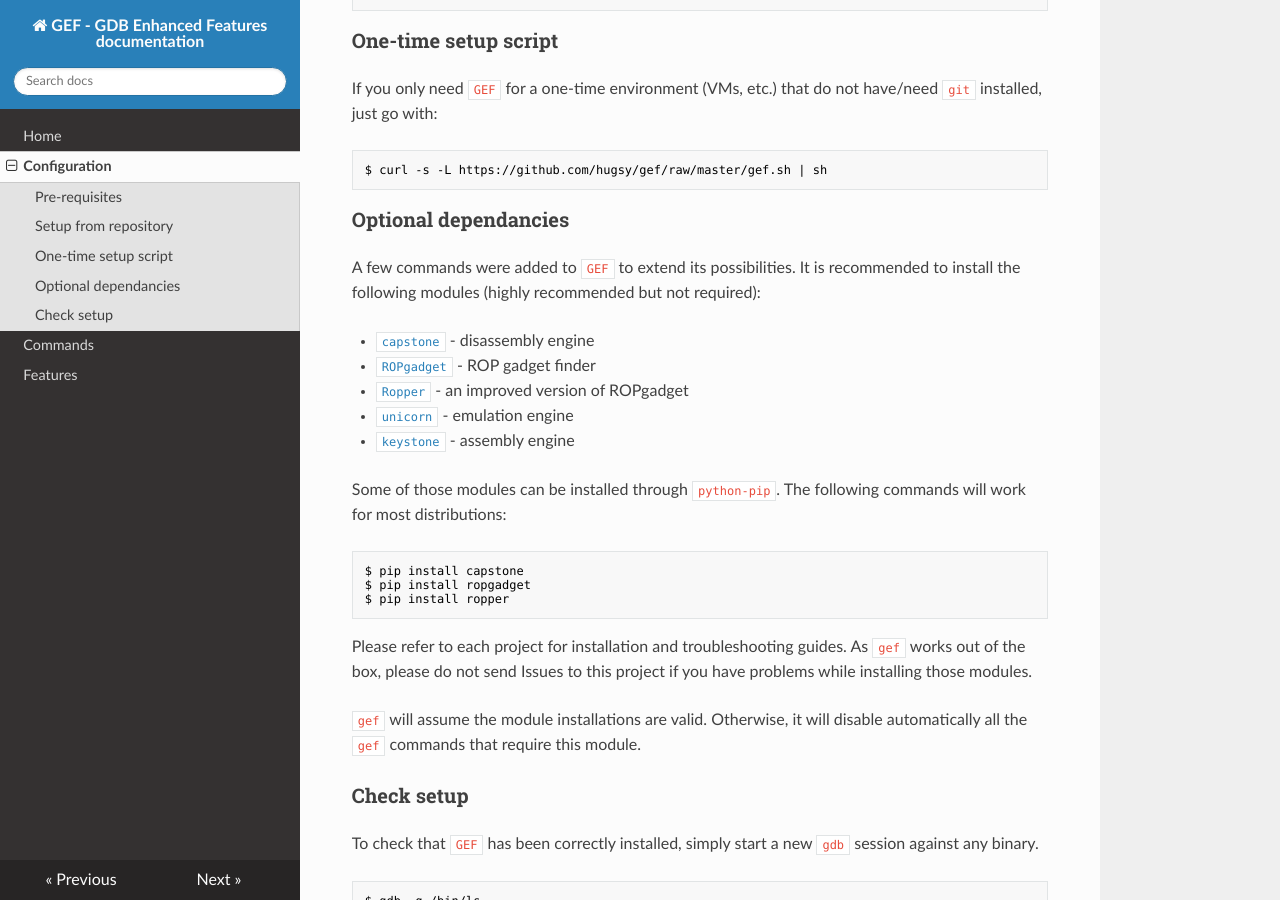
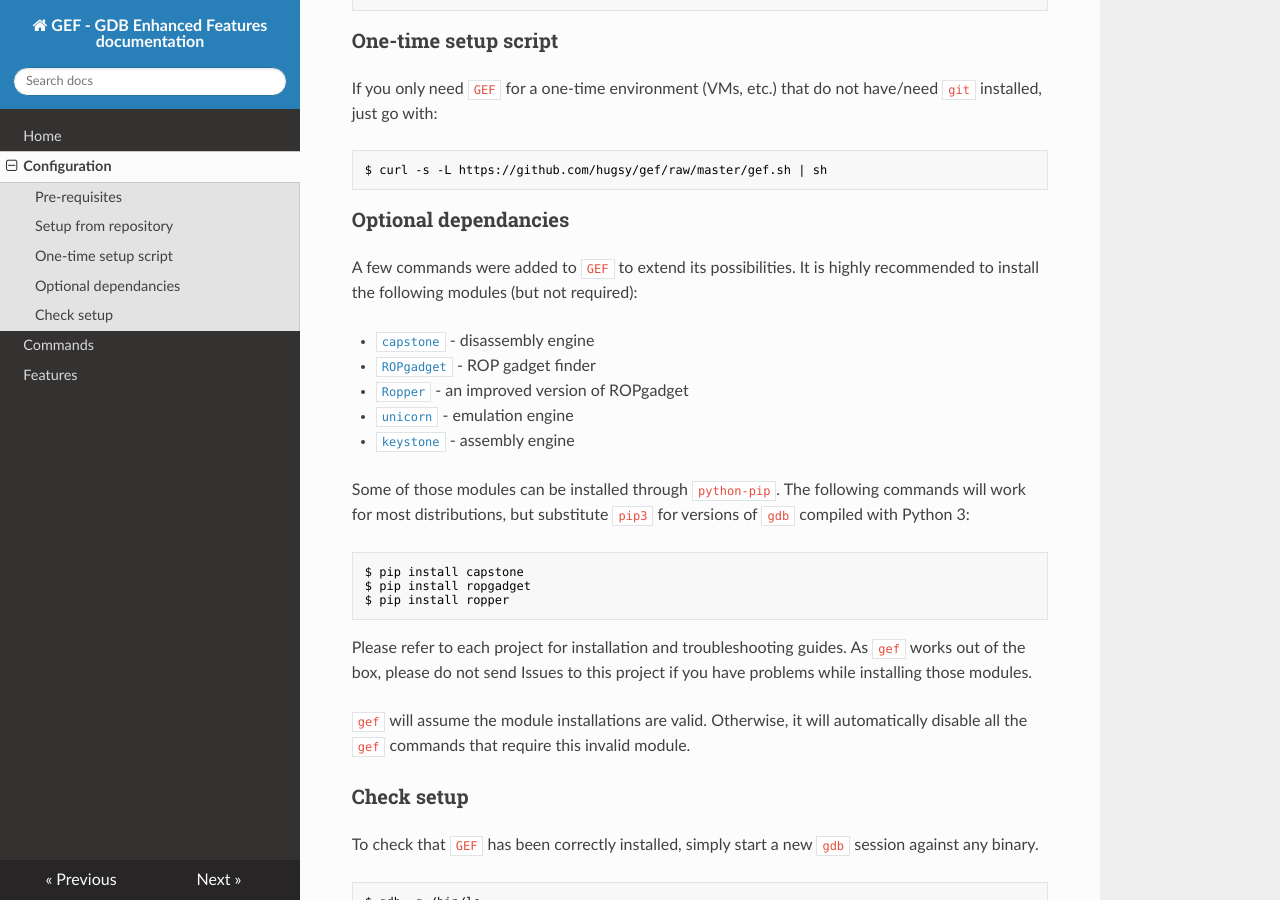
Before and after one commit to hugsy/gef, an MkDocs documentation site: the page built from docs/config.md, in a window 1280 px wide and 900 px high, scrolled down 1030 px. Built offline with MkDocs 1.6.1, drawn with Linux system fonts in a browser that asks for light colours; nearby versions of some CDN libraries; old or Windows-style settings are respelled for this version of MkDocs; some of the changed text lies outside the part shown.

Commit message:
docs: config.md: Make more consistent

````diff
--- a/docs/config.md
+++ b/docs/config.md
@@ -5,14 +5,13 @@
 
 
 ### Pre-requisites
-Only [GDB 7.x+](https://www.gnu.org/s/gdb) is required. It must compiled with
-Python 2 or 3 support.
+Only [GDB 7.x+](https://www.gnu.org/s/gdb) is required. It must be compiled with Python 2 or 3 support.
 
-All recent distributions of Linux now embeds a GDB version compiled with at least Python2 (although more and more are migrating towards Python3).
+All recent distributions of Linux now embeds a GDB version compiled with at least Python 2 (although more and more are migrating towards Python 3).
 
 You can verify it with the following command:
 
-``` bash
+```bash
 $ gdb -nx -ex 'python print (sys.version)' -ex quit
 ```
 
@@ -40,7 +39,7 @@
 The best way to use `GEF` is through cloning the git repository from GitHub, and
 source the file from your `~/.gdbinit`.
 
-``` bash
+```bash
 $ git clone https://github.com/hugsy/gef.git  # or git pull to update
 $ echo 'source /path/to/gef.py' >> ~/.gdbinit
 ```
@@ -50,14 +49,14 @@
 If you only need `GEF` for a one-time environment (VMs, etc.) that do not
 have/need `git` installed, just go with:
 
-``` bash
+```bash
 $ curl -s -L https://github.com/hugsy/gef/raw/master/gef.sh | sh
 ```
 
 ### Optional dependancies
 
 A few commands were added to `GEF` to extend its possibilities. It is
-recommended to install the following modules (highly recommended but not required):
+highly recommended to install the following modules (but not required):
 
 - [`capstone`](https://github.com/aquynh/capstone) - disassembly engine
 - [`ROPgadget`](https://github.com/JonathanSalwan/ROPgadget) - ROP gadget finder
@@ -66,7 +65,7 @@
 - [`keystone`](https://github.com/keystone-engine/keystone) - assembly engine
 
 Some of those modules can be installed through `python-pip`. The following
-commands will work for most distributions:
+commands will work for most distributions, but substitute `pip3` for versions of `gdb` compiled with Python 3:
 ```bash
 $ pip install capstone
 $ pip install ropgadget
@@ -75,7 +74,7 @@
 
 Please refer to each project for installation and troubleshooting guides. As `gef` works out of the box, please do not send Issues to this project if you have problems while installing those modules.
 
-`gef` will assume the module installations are valid. Otherwise, it will disable automatically all the `gef` commands that require this module.
+`gef` will assume the module installations are valid. Otherwise, it will automatically disable all the `gef` commands that require this invalid module.
 
 
 ### Check setup
````
